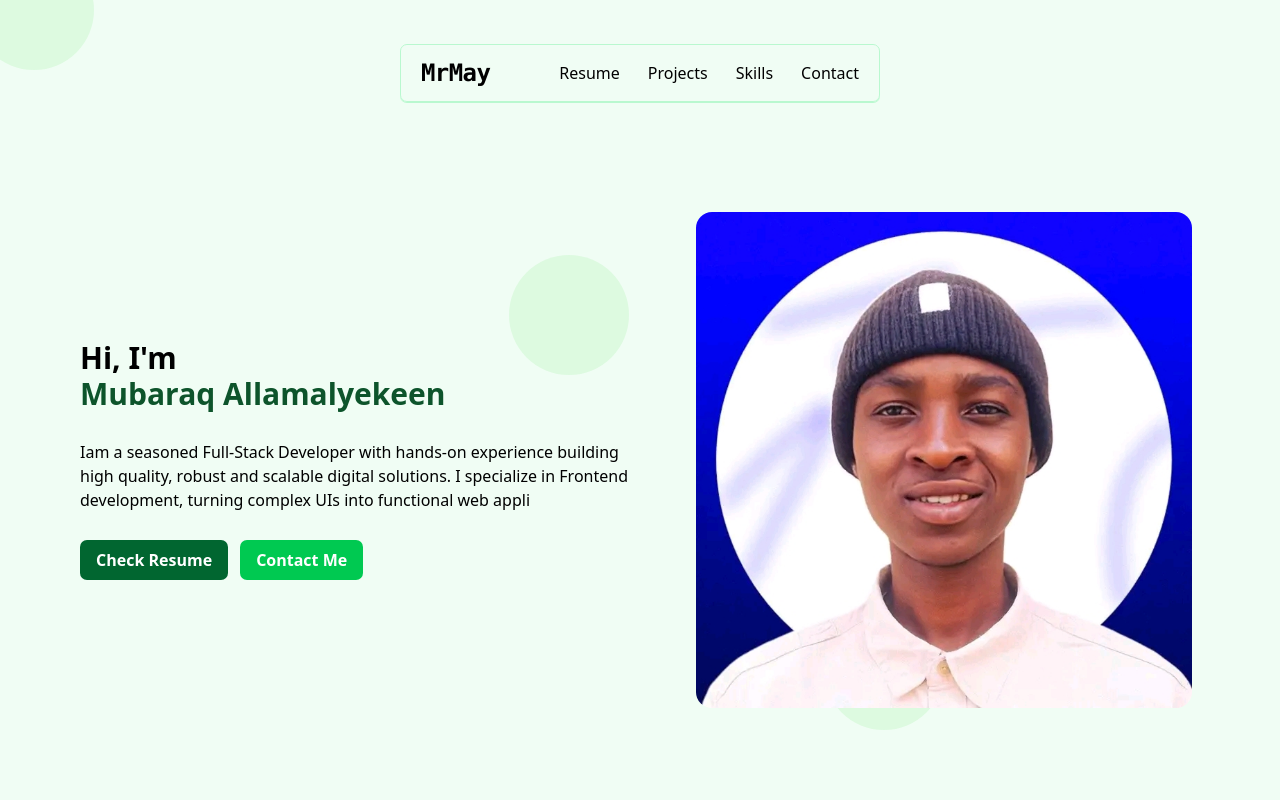
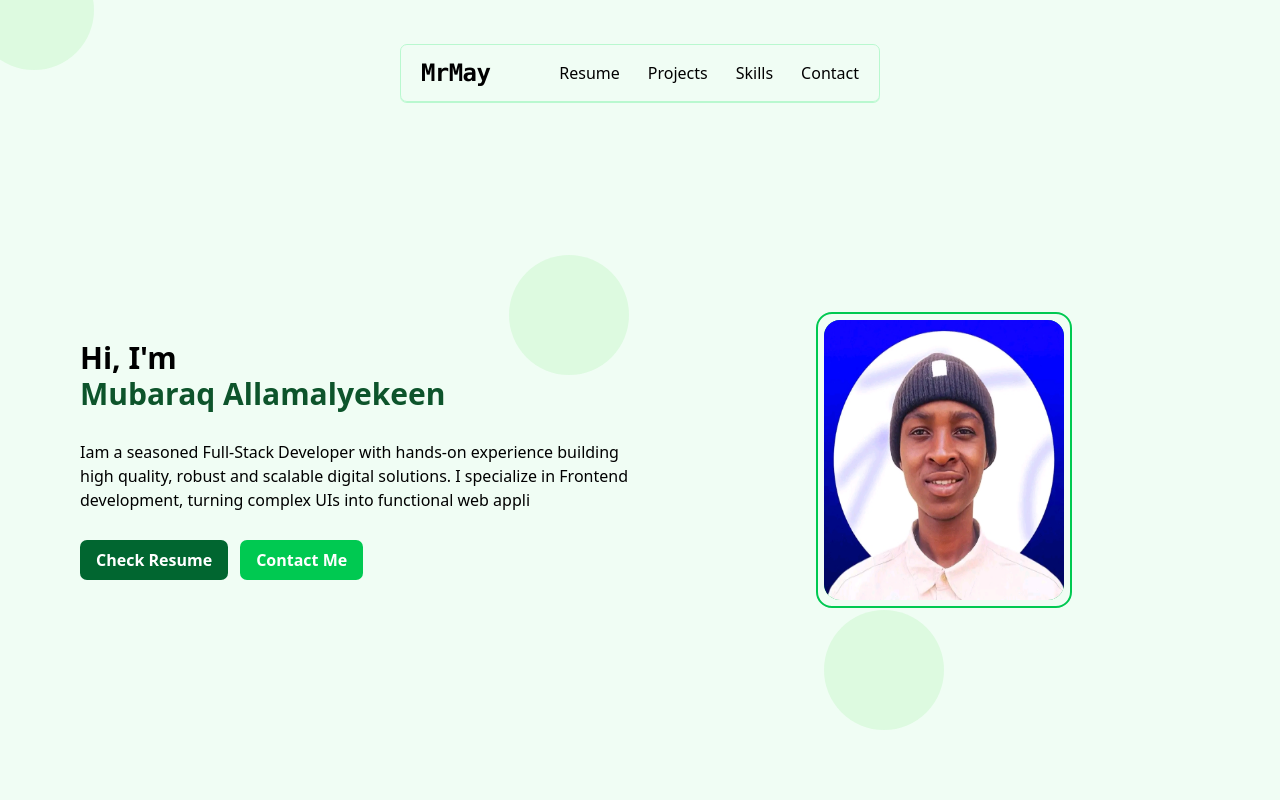
Before and after one commit to iconicconcept/mrmay, a React (Vite) app in the folder portfolio-frontend/: page / in a window 1280 px wide. Shown: the top 800 px of the page. Built offline with nearby package versions, Linux system fonts and the light colour scheme.

Commit message:
my picture retouch

```diff
--- a/portfolio-frontend/src/pages/Home.tsx
+++ b/portfolio-frontend/src/pages/Home.tsx
@@ -129,23 +129,23 @@ const Home = ({ text }: Text) => {
                 </button>
               </div>
             </div>
-            {/* <div className="flex justify-center items-center md:ml-12 lg:ml-12">
+            <div className="flex justify-center items-center md:ml-12 lg:ml-12">
                   <div className="h-74 w-64 border-2 border-green-500 rounded-2xl flex justify-center items-center">
                       <div className="bg-green-500 h-70 w-60 rounded-2xl ">
                           <img src="/user.jpg" className="h-full rounded-2xl" alt="Profile" />
                       </div>
                   </div>
-                    </div> */}
+              </div>
 
-            <div className="flex justify-center items-center md:ml-12 lg:ml-12">
-              {/* <div className="profile-image-container"> */}
+            {/* <div className="flex justify-center items-center md:ml-12 lg:ml-12">
+              <div className="profile-image-container">
                 <img
                   src="/user.jpg"
                   className="z-2 relative h-[97%] w-[97%] rounded-2xl"
                   alt="Profile"
                 />
-              {/* </div> */}
               </div>
+            </div> */}
           </div>
         </div>
       </section>
```
Lines whose indentation alone changed are shown as unchanged.
